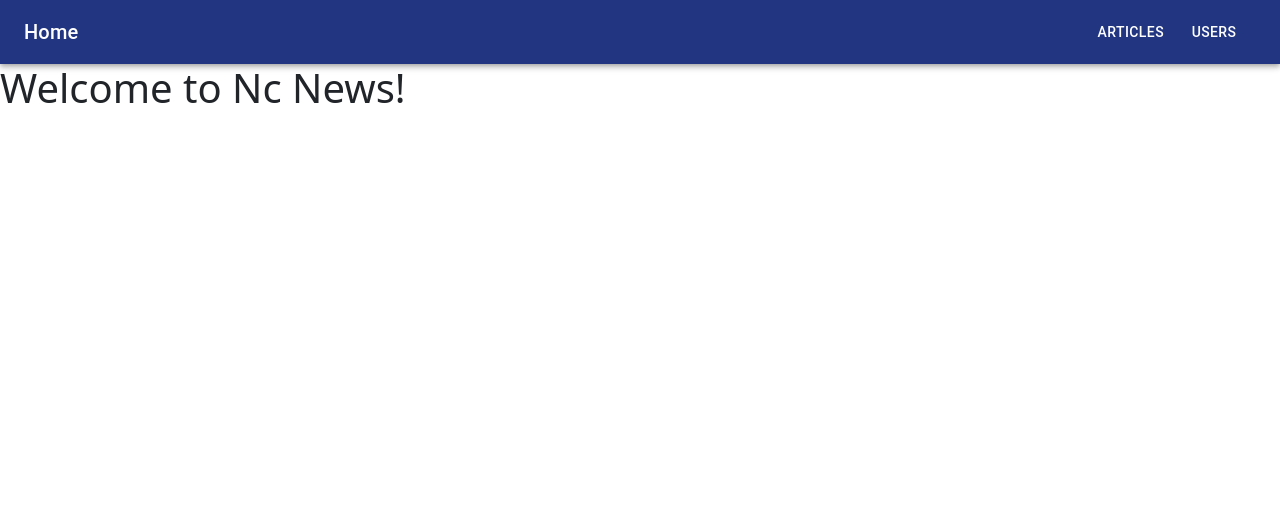
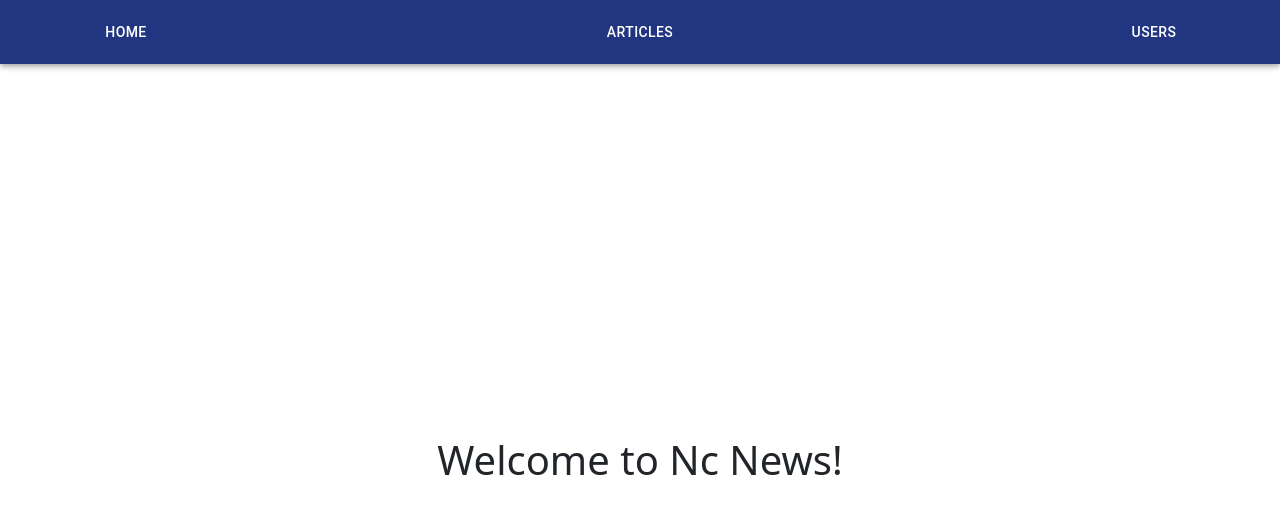
Before and after one commit to jeniahutorova/nc-news-frontend, a React (Vite) app: page / in a window 1280 px wide. Shown: the top 514 px of the page. Built offline with nearby package versions, Linux system fonts and the light colour scheme.

Commit message:
Fixed errors to keep user signed in after refresh and button to toogle to sign/out

```diff
--- a/components/ArticleCard.jsx
+++ b/components/ArticleCard.jsx
@@ -9,9 +9,11 @@ return (
               <h2>{title}</h2>
               <p>{author}</p>
               <p>Topic: {topic}</p>
-              <img src={img_url} alt={title} className="img-fluid" />
+              <img src={img_url} alt={title} className="figure-img img-fluid rounded" />
               <p>Votes: {votes}</p>
-              <Link to={`/articles/${article_id}`}>Read more</Link>
+              <Link to={`/articles/${article_id}`} className="btn btn-primary">
+                Read more
+              </Link>
             </div>
           </div>
         </div>
--- a/components/ArticleList.jsx
+++ b/components/ArticleList.jsx
@@ -34,7 +34,7 @@ const ArticleList = ({selectTopic, setSelectTopic, isLoading, setIsLoading}) =>
         setSearchParams({topic : selectTopic, sortBy, sortOrder});
       };
     return(
-        <div>
+        <div className="container text-center">
             {isLoading ? (<p> Loading ...</p>) :
             (
                 <>
--- a/components/Homepage.jsx
+++ b/components/Homepage.jsx
@@ -3,9 +3,9 @@ import { useContext } from "react";
 const Homepage = () => {
   const { user } = useContext(UserContext);
   return (
-    <div>
+    <div style={{ display: 'flex', justifyContent: 'center', alignItems: 'center', height: '100vh' }}>
       {user.username ? (
-        <h1>Welcome to Nc News, {user.username}!</h1>
+        <h1>Welcome to Nc News, {user.name}!</h1>
       ) : (
         <h1>Welcome to Nc News!</h1>
       )}
--- a/components/NavBar.jsx
+++ b/components/NavBar.jsx
@@ -6,29 +6,24 @@ const NavBar = () => {
   const { user } = useContext(UserContext);
   return (
     <AppBar position="sticky" style={{ backgroundColor: "#223581" }}>
-      <Toolbar>
-        <Typography
-          variant="h6"
+      <Toolbar className="container">
+        <div className="d-flex align-items-center flex-grow-1">
+          <Button
+            color="inherit"
             component={Link}
             to="/"
-          style={{
-            textDecoration: "none",
-            color: "inherit",
-            marginRight: "auto",
-          }}
+            style={{ textDecoration: "none", marginRight: "auto" }}
           >
             Home
-        </Typography>
+          </Button>
           <Button
             color="inherit"
             component={Link}
             to="/articles"
-          style={{ textDecoration: "none", marginRight: "10px" }}
+            style={{ textDecoration: "none", marginLeft: "auto", marginRight: "auto" }}
           >
             Articles
           </Button>
-
-        <>
           {user.username ? (
             <Link
               to="/users"
@@ -36,6 +31,7 @@ const NavBar = () => {
                 textDecoration: "none",
                 display: "flex",
                 alignItems: "center",
+                marginLeft: "auto"
               }}
             >
               <Avatar
@@ -44,18 +40,17 @@ const NavBar = () => {
                 style={{ marginLeft: "10px", cursor: "pointer" }}
               />
             </Link>
-        ):
-        (
+          ) : (
             <Button
               color="inherit"
               component={Link}
               to="/users"
-          style={{ textDecoration: "none", marginRight: "10px" }}
+              style={{ textDecoration: "none", marginLeft: "auto" }}
             >
               Users
             </Button>
           )}
-        </>
+        </div>
       </Toolbar>
     </AppBar>
   );
--- a/components/UserCard.jsx
+++ b/components/UserCard.jsx
@@ -1,16 +1,22 @@
 import { UserContext } from "../context/User"
-import { useContext, useState } from "react"
+import { useContext} from "react"
+import { useEffect } from "react"
 const UserCard = ({username, name, img}) => {
     const{user, setUser} = useContext(UserContext)
-    const[signIn, setSignIn] = useState(false)
-
+    useEffect(() => {
+        const storedUser = localStorage.getItem("user");
+        if (storedUser) {
+          setUser(JSON.parse(storedUser));
+        }
+      }, [setUser]);
     const handleSignIn = () => {
-        if(!signIn){
-            setUser({...user, username: username, name: name, avatar_url: img})
-        } else {
-            setUser({...user, username: "", name : "", avatar_url: ""})
-        }
-        setSignIn(!signIn)
+        const newUser = {...user, username: username, name: name, avatar_url: img}
+        setUser(newUser)
+        localStorage.setItem("user", JSON.stringify(newUser));
+    }
+    const handleSignOut = () => {
+        setUser({...user, username: "", name : "", avatar_url: ""})
+        localStorage.removeItem("user");
     }
 
 return(
@@ -19,7 +25,11 @@ return(
         <div className="card-body">
             <p className="card-title">{username}</p>
             <p className="card-text">{name}</p>
-            <button className="btn btn-primary" onClick={handleSignIn}>{signIn ? "Sign out" : "Sign in" }</button>
+            {user.username === username ? (
+          <button className="btn btn-primary" onClick={handleSignOut}>Sign out</button>
+        ) : (
+          <button className="btn btn-primary" onClick={handleSignIn}>Sign in</button>
+        )}
             {user.username === username && (<p> You are logged in as {username}!</p>)}
         </div>
   </div>
--- a/src/App.css
+++ b/src/App.css
@@ -4,16 +4,22 @@
     justify-content: space-around;
   }
   .custom-select {
-    padding: 8px 30px 8px 10px; /* Adjust padding as needed */
-    font-size: 16px; /* Adjust font size as needed */
-    border: 1px solid #ced4da; /* Bootstrap's default border color */
-    border-radius: 4px; /* Bootstrap's default border radius */
-    background-color: #fff; /* White background */
-    cursor: pointer; /* Show pointer cursor on hover */
+    padding: 8px 30px 8px 10px;
+    font-size: 16px;
+    border: 1px solid #ced4da;
+    border-radius: 4px;
+    background-color: #fff;
+    cursor: pointer;
   }
 
   .custom-select:focus {
-    border-color: #80bdff; /* Bootstrap's default focus color */
-    outline: 0; /* Remove default outline */
-    box-shadow: 0 0 0 0.2rem rgba(0, 123, 255, 0.25); /* Bootstrap's default focus shadow */
+    border-color: #80bdff;
+    outline: 0;
+    box-shadow: 0 0 0 0.2rem rgba(0, 123, 255, 0.25);
   }
+  @media (min-width: 768px) {
+    .container {
+      flex-direction: row;
+
+    }
+  }
--- a/src/App.jsx
+++ b/src/App.jsx
@@ -1,4 +1,4 @@
-import { useState } from 'react'
+import { useState, useEffect } from 'react'
 import './App.css'
 import { BrowserRouter as Router, Route, Routes} from 'react-router-dom';
 import Homepage from '../components/Homepage'
@@ -17,6 +17,13 @@ function App() {
   const [selectTopic, setSelectTopic] = useState("")
   const [isLoading, setIsLoading] = useState(true)
   const [error, setError] = useState(null);
+
+    useEffect(() => {
+    const storedUser = localStorage.getItem("user");
+    if (storedUser) {
+      setUser(JSON.parse(storedUser));
+    }
+  }, []);
  return (
   <ErrContext.Provider value={{error,setError}}>
   <UserContext.Provider value={{user,setUser}}>
```
Also changed, not shown: components/CommentForm.jsx (indentation only). Lines whose indentation alone changed are shown as unchanged.
